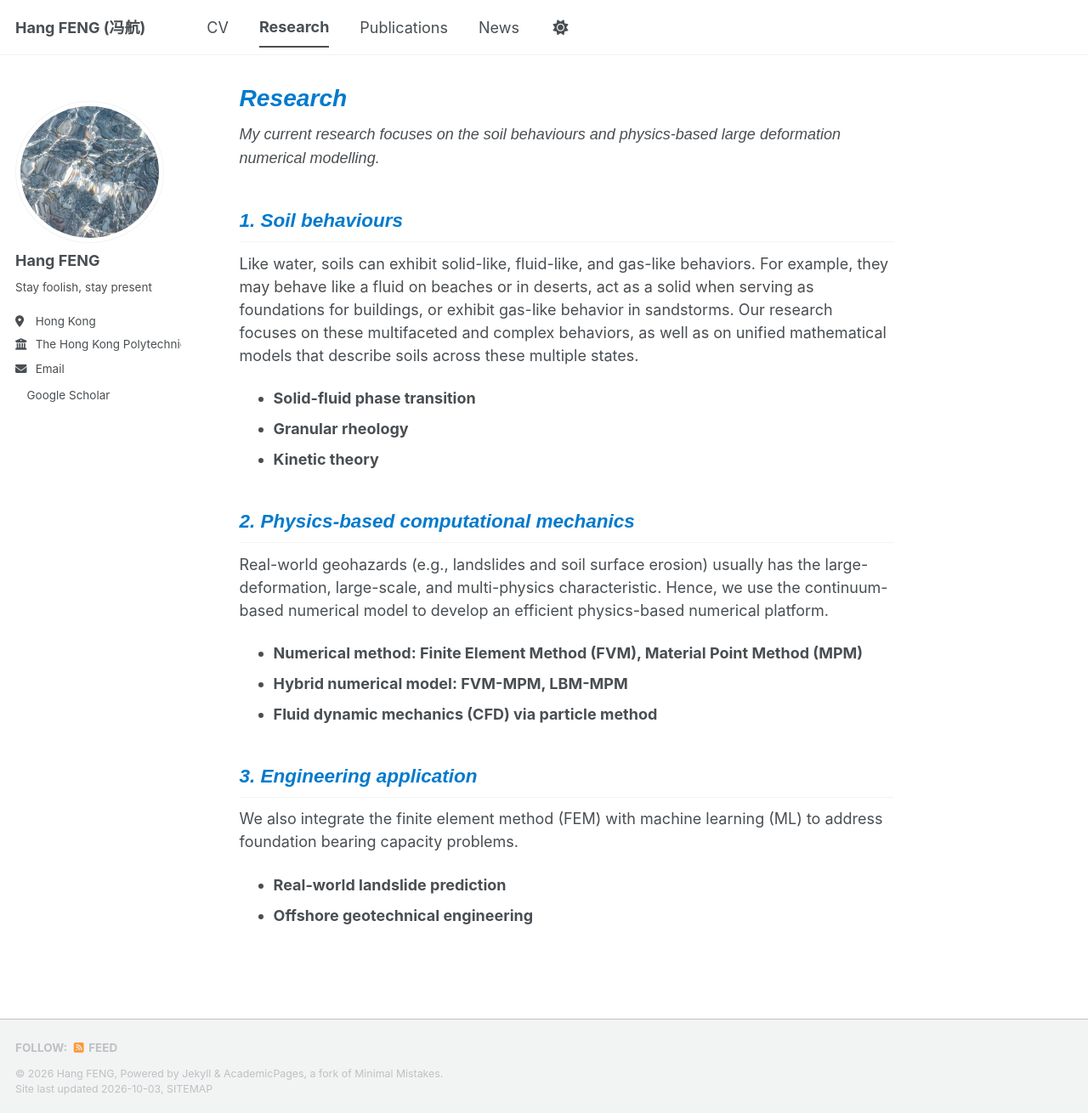
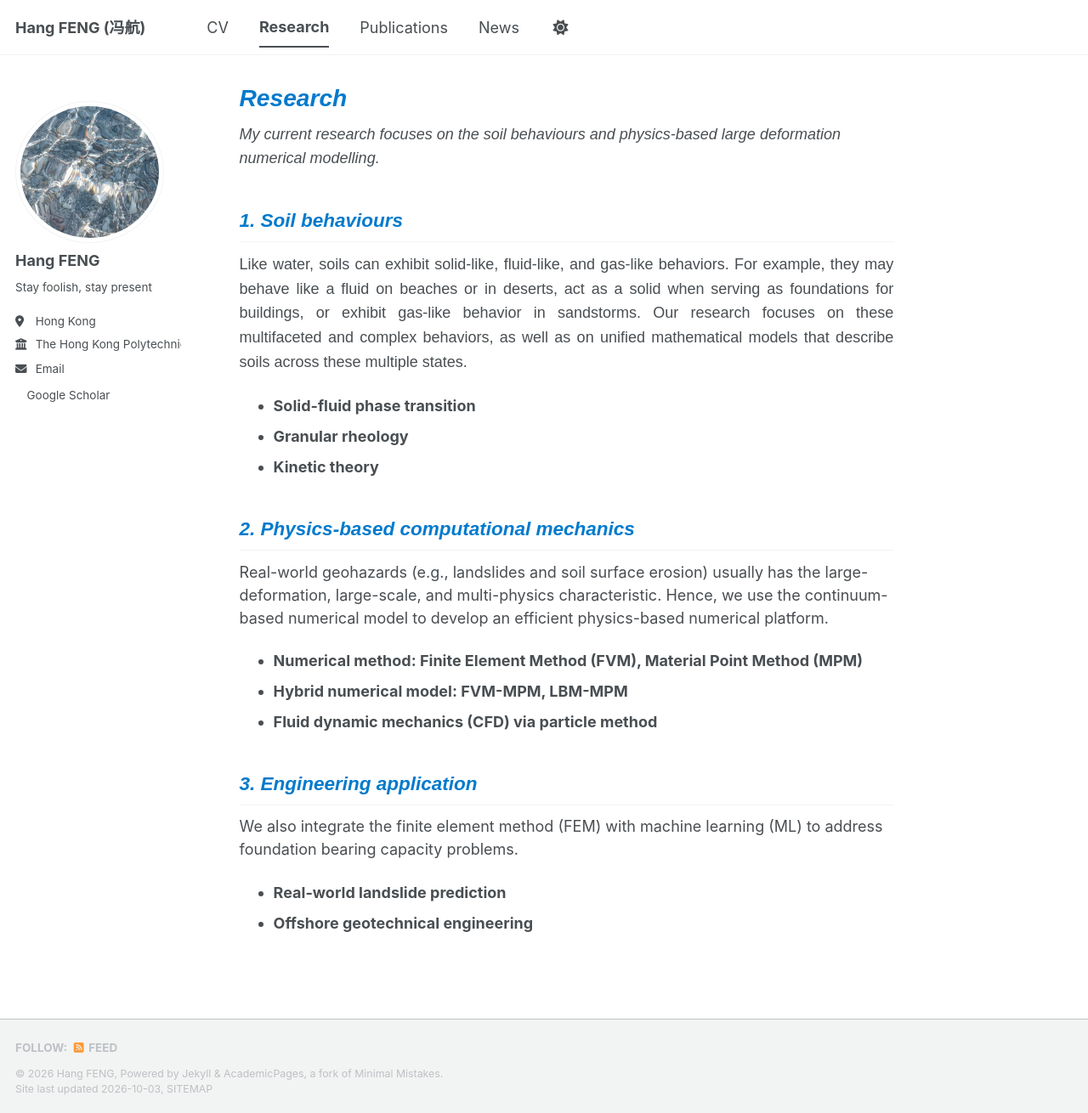
Before and after one commit to fenghang454/fenghang454.github.io, a Jekyll site: the page built from _pages/research.md, in a window 1280 px wide and 1310 px high. Shown: the whole window at 85% size. Built offline with Jekyll 4.4.1, drawn with Linux system fonts in a browser that asks for light colours; a style sheet for code colours, icons or effects is not loaded.

Commit message:
Update research.md

```diff
--- a/_pages/research.md
+++ b/_pages/research.md
@@ -9,7 +9,9 @@ author_profile: true
 </span>
 
 ## <span style="font-family: Arial; font-style: italic; color: #007ACC;">1. Soil behaviours </span>
+<p style="font-family: Arial, sans-serif; line-height: 1.6; text-align: justify;">
 Like water, soils can exhibit solid-like, fluid-like, and gas-like behaviors. For example, they may behave like a fluid on beaches or in deserts, act as a solid when serving as foundations for buildings, or exhibit gas-like behavior in sandstorms. Our research focuses on these multifaceted and complex behaviors, as well as on unified mathematical models that describe soils across these multiple states.
+</p>
 - **Solid-fluid phase transition**
 - **Granular rheology**
 - **Kinetic theory**
```
